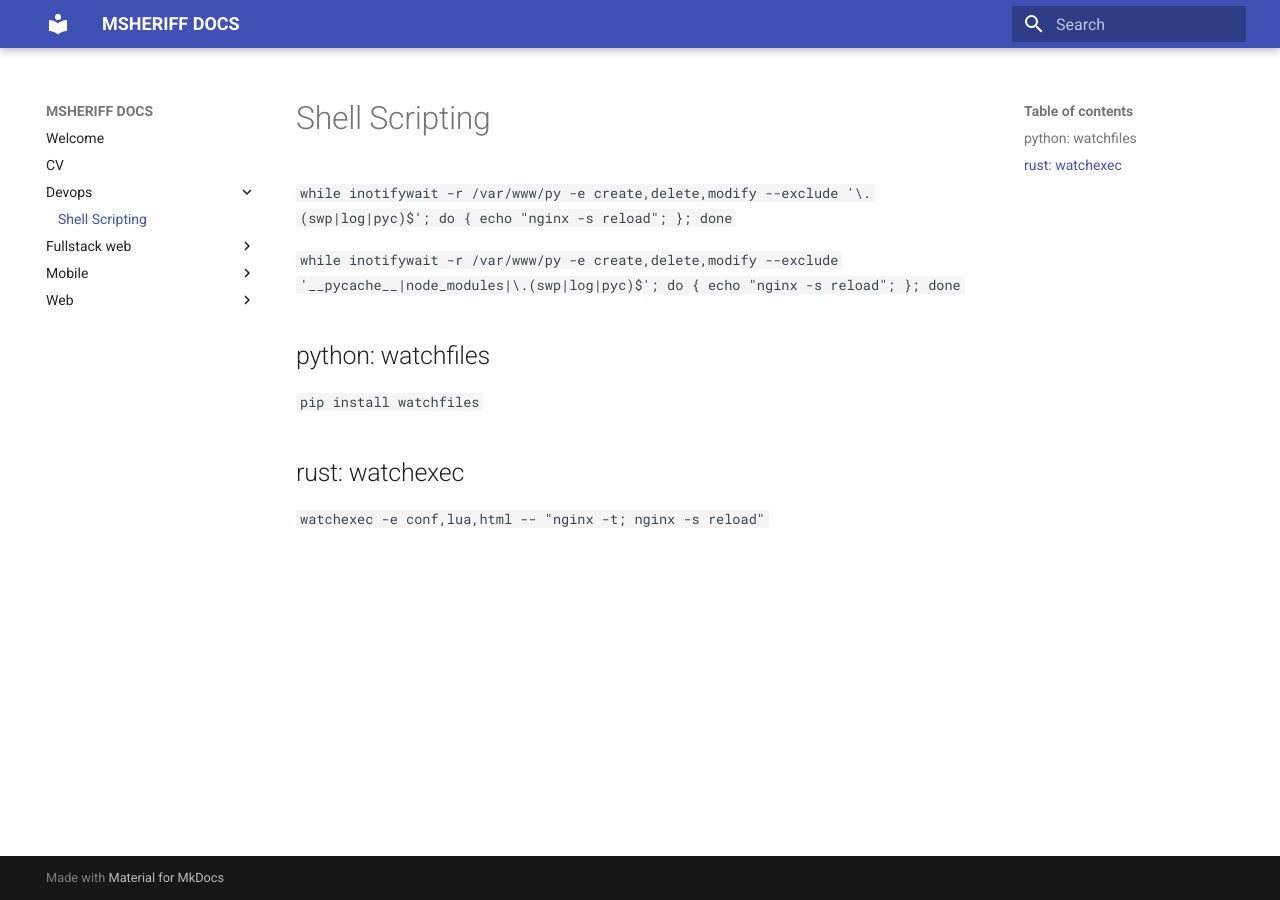
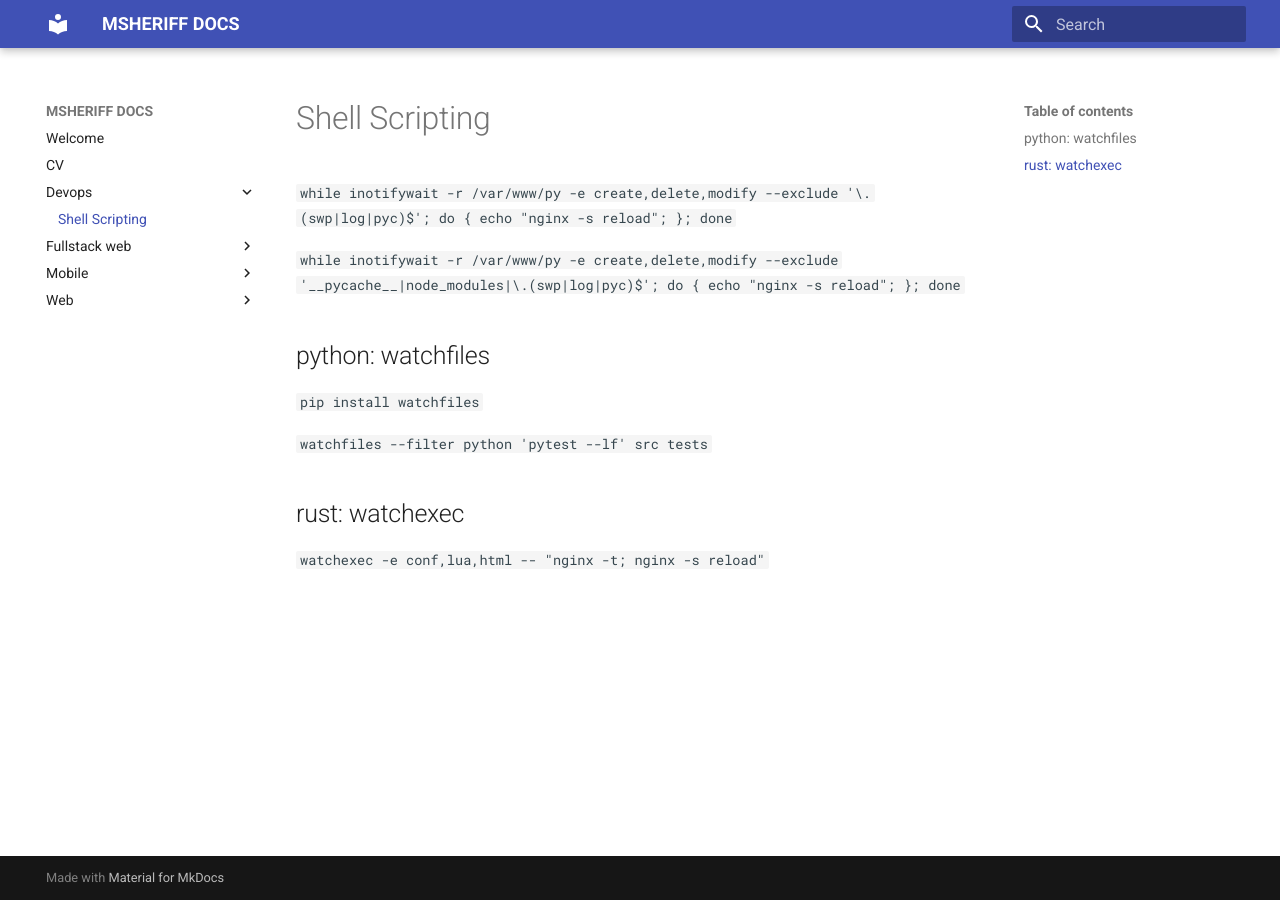
Before and after one commit to scriptmaster/docs.msheriff.com, an MkDocs documentation site: the page built from docs/devops/shell-scripting.md, in a window 1280 px wide. Built offline with MkDocs 1.6.1 and Material for MkDocs 9.7.7, drawn with Linux system fonts in a browser that asks for light colours.

Commit message:
Update shell-scripting.md

```diff
--- a/docs/devops/shell-scripting.md
+++ b/docs/devops/shell-scripting.md
@@ -8,6 +8,8 @@
 
 `pip install watchfiles`
 
+`watchfiles --filter python 'pytest --lf' src tests`
+
 ## rust: watchexec
 
 `watchexec -e conf,lua,html -- "nginx -t; nginx -s reload"`
```
